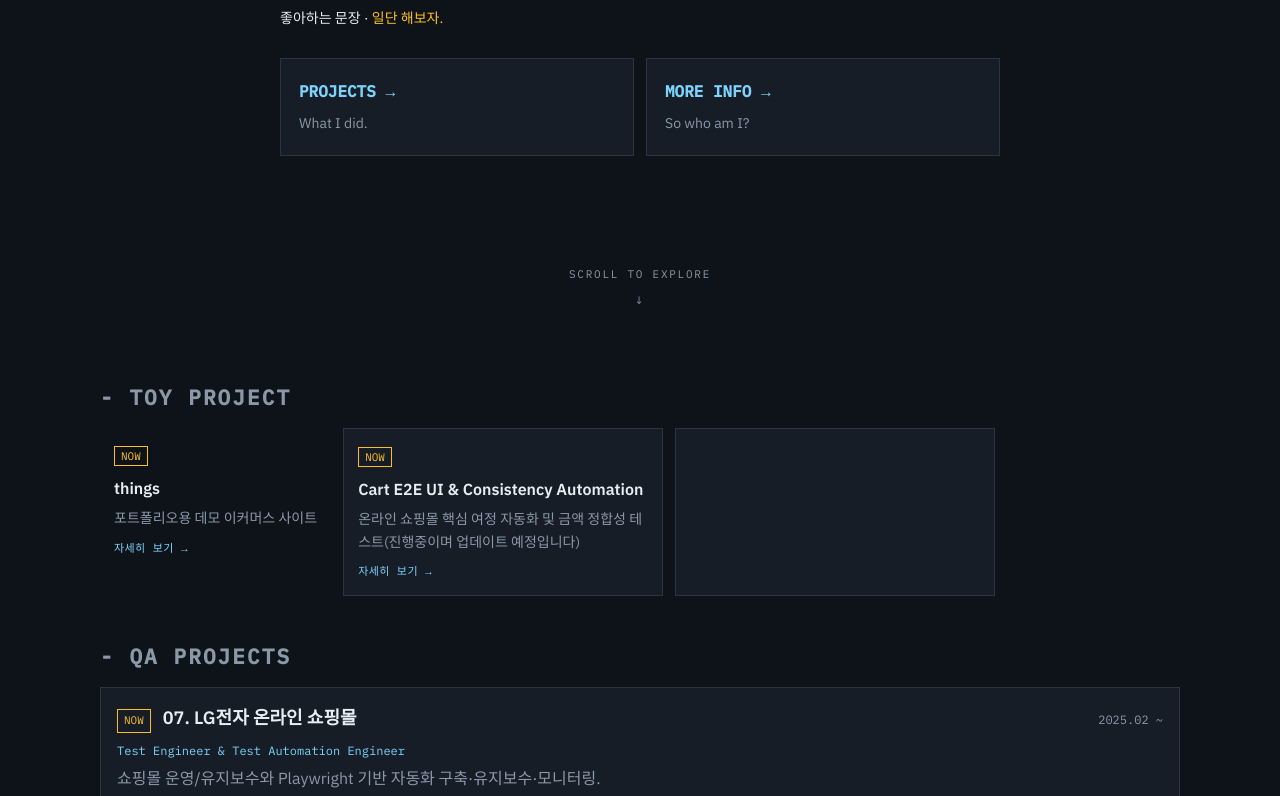
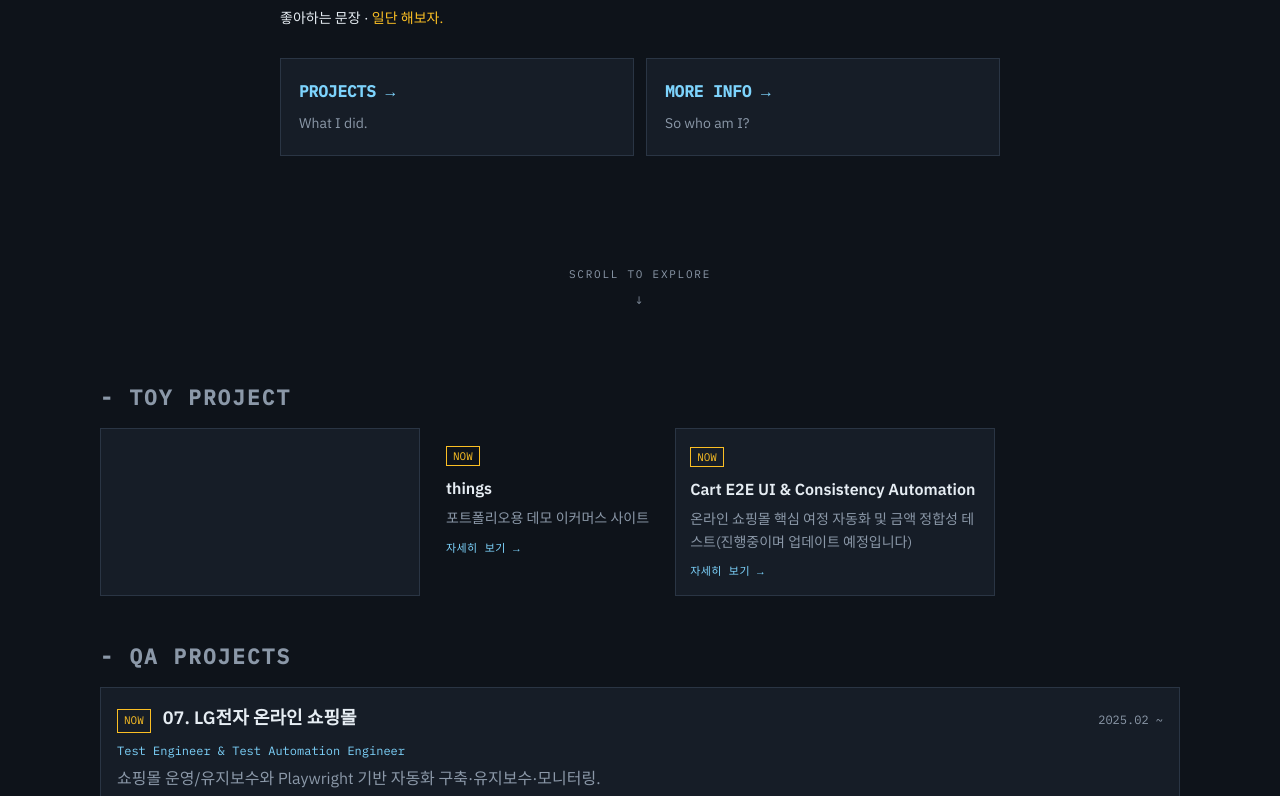
Before and after one commit to SunKiteKim/portfolio, a plain HTML site: page index.html in a window 1280 px wide. Shown: the part 430-1226 px from the top of the page. Drawn offline with Linux system fonts and the light colour scheme; no server answers.

Commit message:
[added] article tag for project-things.html in index.html

```diff
--- a/index.html
+++ b/index.html
@@ -63,6 +63,7 @@
     <section id="projects">
       <h2>- Toy Project</h2>
       <div class="card-row">
+        <article class="project-card"></article>
            <a class="project-card__link" href="./project-things.html">
             <span class="pill now">NOW</span>
             <h3>things</h3>
@@ -78,7 +79,7 @@
             <span class="project-card__hint">자세히 보기 →</span>
           </a>
         </article>
-        <article class="project-card">
+
       </div>
 
       <h2>- QA projects</h2>
```
